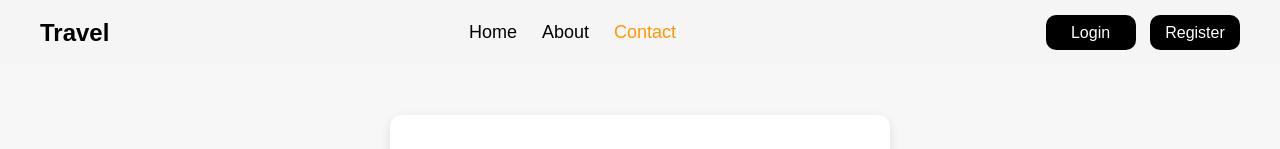
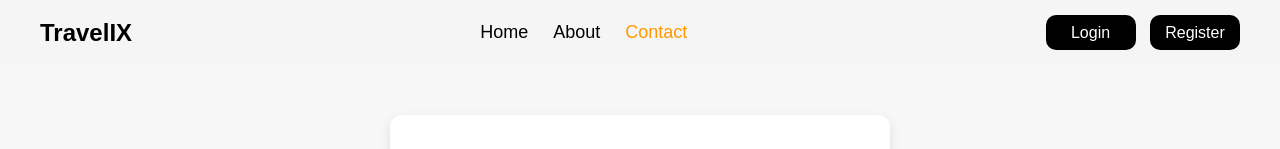
Before and after one commit to Rahil567/tourist_website_new, a plain HTML site: page Contact.html in a window 1280 px wide. Shown: the top 149 px of the page. Drawn offline with Linux system fonts and the light colour scheme.

Commit message:
Update Contact.html

```diff
--- a/Contact.html
+++ b/Contact.html
@@ -10,7 +10,7 @@
 
 <body>
   <div class="nav">
-    <h2>Travel</h2>
+    <h2>TravelIX</h2>
     <div class="links">
       <a href="index.html">Home</a>
       <a href="about.html">About</a>
```
